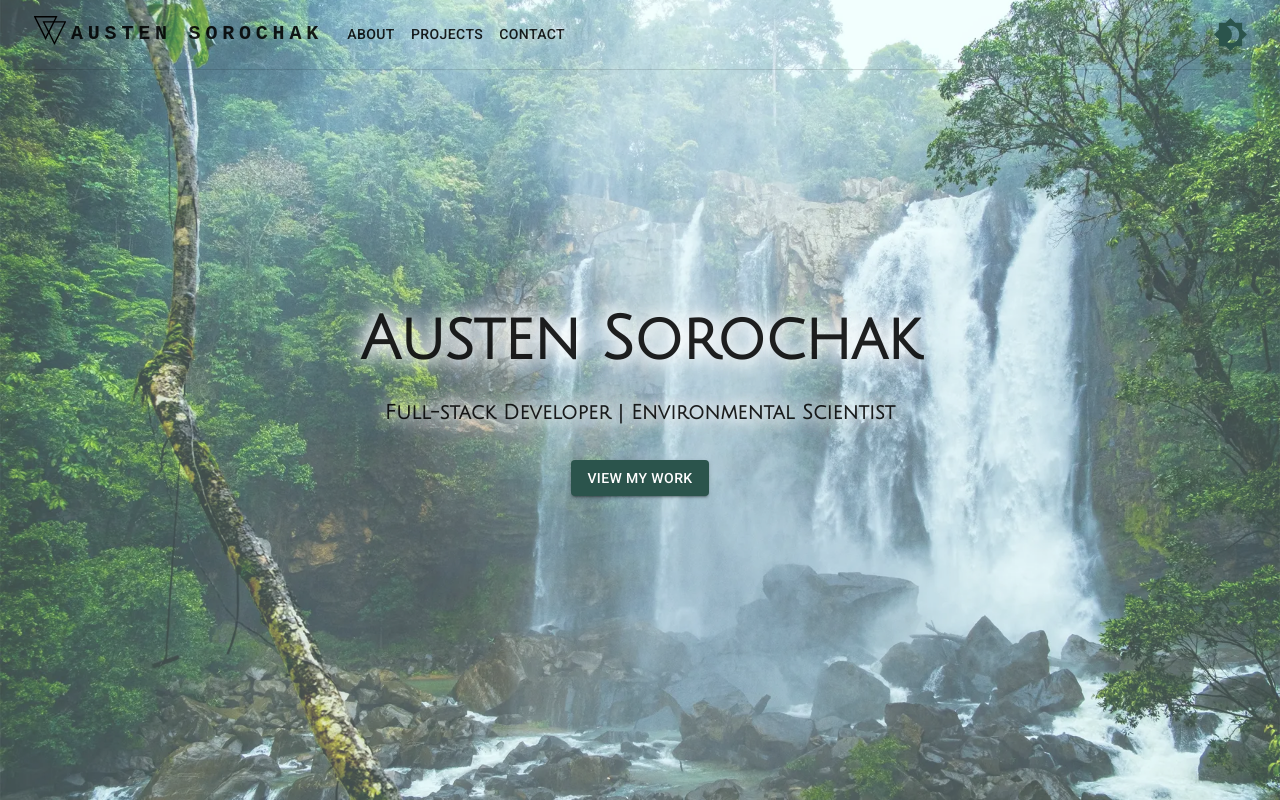
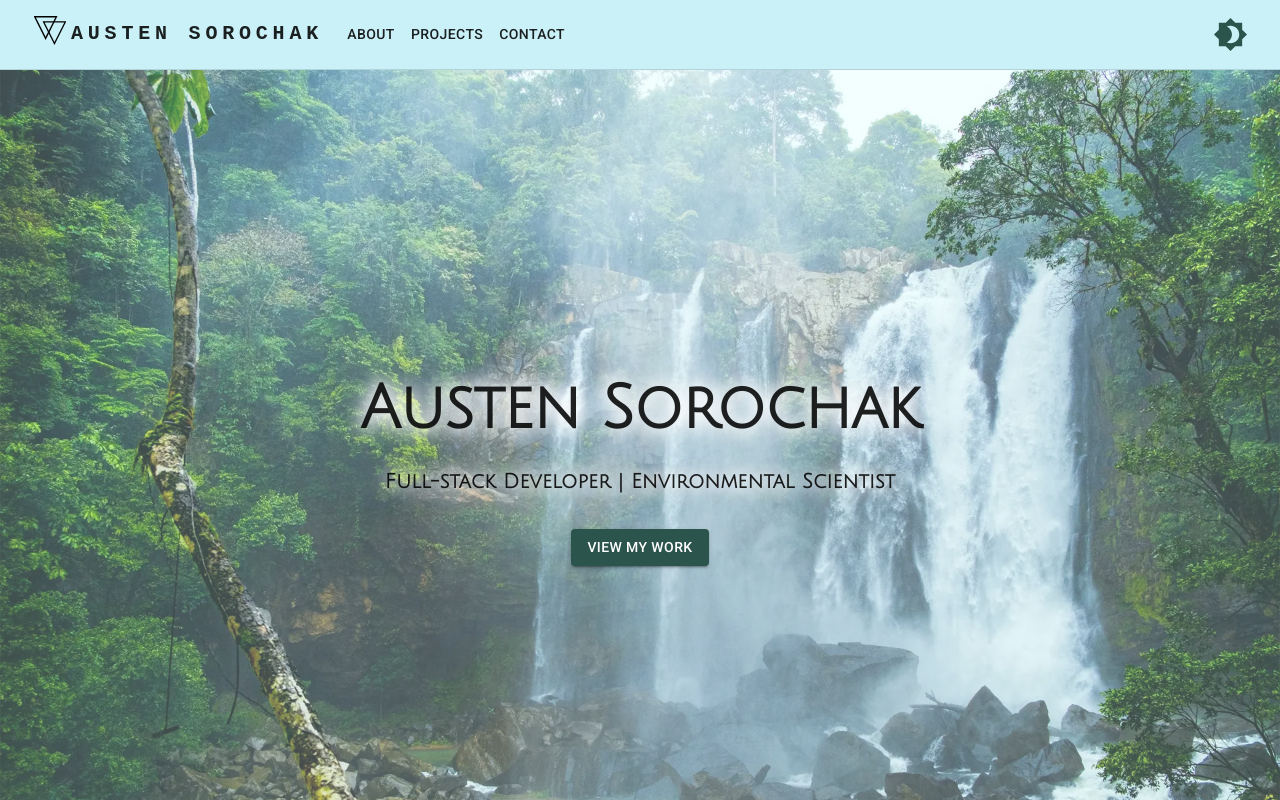
Before and after one commit to sorochak/portfolio-website, a React (Create React App) app: page / in a window 1280 px wide. Shown: the top 800 px of the page. Built offline with nearby package versions, Linux system fonts and the light colour scheme.

Commit message:
fix weird links

```diff
--- a/src/components/Header.jsx
+++ b/src/components/Header.jsx
@@ -71,7 +71,8 @@ const Header = () => {
 
   return (
     <AppBar
-      position={isHomePage ? "absolute" : "relative"}
+      // position={isHomePage ? "absolute" : "relative"}
+      position="relative"
       // Set the shadow depth to zero, making the AppBar flat without shadows.
       elevation={0}
       style={{
@@ -132,28 +133,14 @@ const Header = () => {
 
             {/* Menu items for medium and up screens */}
             <Box sx={{ flexGrow: 1, display: { xs: "none", md: "flex" } }}>
-              {pages.map((page) => {
-                const isAboutPage = page === "about";
-                const href = isAboutPage ? "/#about-section" : `/${page}`;
-
-                return (
-                  <a
+              {pages.map((page) => (
+                <RouterLink
                   key={page}
-                    href={href}
+                  to={`/${page}`}
                   style={{ textDecoration: "none" }}
-                    onClick={(e) => {
-                      if (isAboutPage && isHomePage) {
-                        e.preventDefault(); // Prevent default only on home page
-                        const section =
-                          document.querySelector("#about-section");
-                        if (section) {
-                          section.scrollIntoView({ behavior: "smooth" });
-                        }
-                      }
-                      // Let the default behavior handle navigation from other pages
-                    }}
                 >
                   <Button
+                    key={page}
                     sx={{
                       my: 2,
                       color: theme.palette.text.primary,
@@ -162,9 +149,8 @@ const Header = () => {
                   >
                     {page}
                   </Button>
-                  </a>
-                );
-              })}
+                </RouterLink>
+              ))}
             </Box>
 
             {/* Menu icon for small screens */}
--- a/src/pages/Home.jsx
+++ b/src/pages/Home.jsx
@@ -1,13 +1,12 @@
 import { Box, Typography, Button, useTheme, useMediaQuery, Container, Grid, Paper } from "@mui/material";
-import { useContext, useEffect } from "react";
-import { useLocation, Link } from "react-router-dom";
+import { useContext } from "react";
+import { Link } from "react-router-dom";
 import backgroundImage from "../static/nayuca.webp";
 import { ColorModeContext } from "../components/BaseView";
 import signature from "../static/sorochakSignature.png"
 
 const Home = () => {
   const theme = useTheme();
-  const location = useLocation();
   const { mode } = useContext(ColorModeContext);
   const isMobile = useMediaQuery(theme.breakpoints.down('sm'));
 
@@ -18,16 +17,6 @@ const Home = () => {
     mode === "dark"
       ? "1px 1px 20px #fff0, 0 0 25px #ffffff70, 0 0 15px #ffffff80"
       : "1px 1px 20px #fff, 0 0 25px #fff, 0 0 15px #fff";
-
-      useEffect(() => {
-        // Only perform smooth scroll if the user navigates directly to the URL with hash
-        if (location.hash === '#about-section' && !location.state?.key) {
-          const section = document.querySelector('#about-section');
-          if (section) {
-            section.scrollIntoView({ behavior: 'smooth' });
-          }
-        }
-      }, [location]);
 
   return (
     <>
```
Lines whose indentation alone changed are shown as unchanged.
